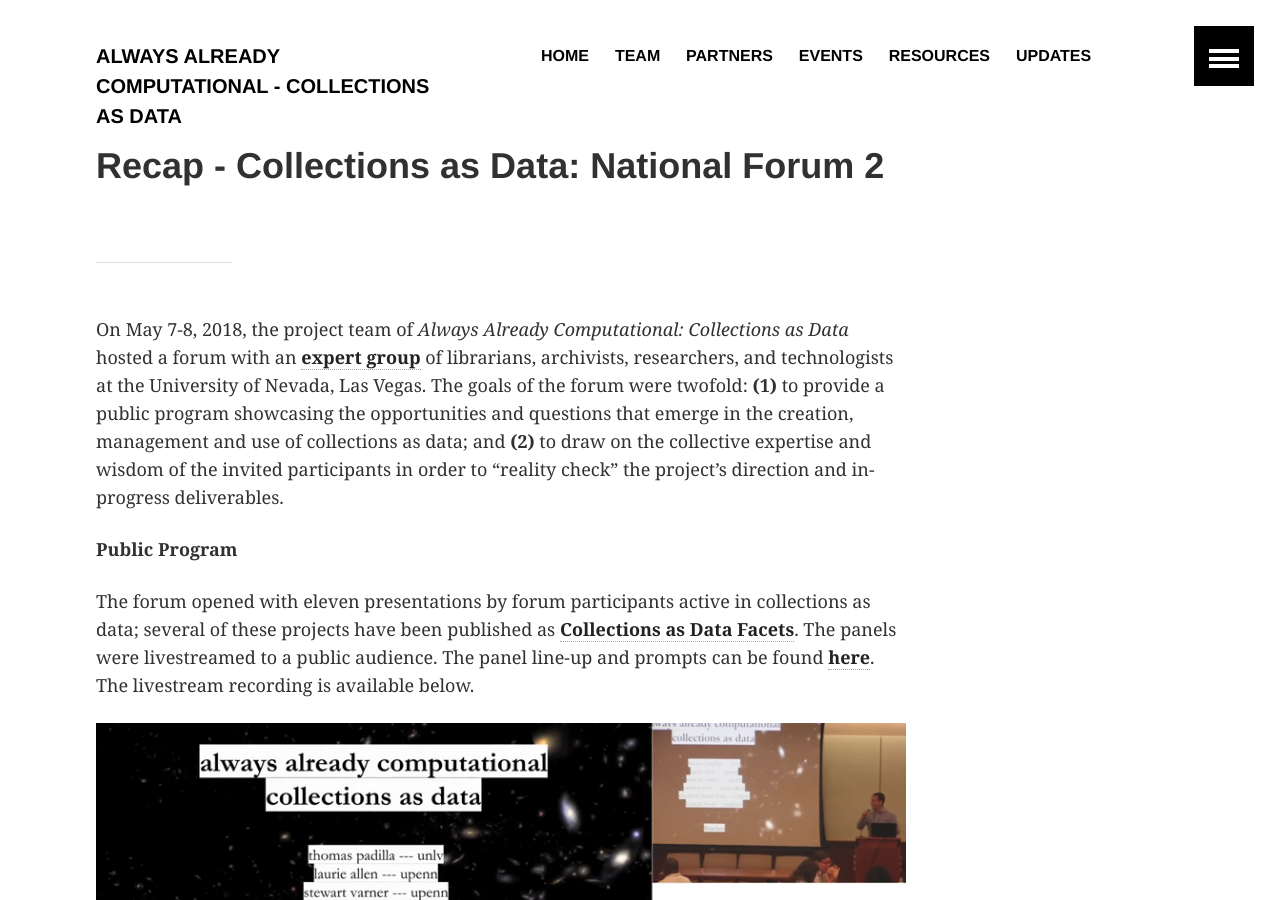
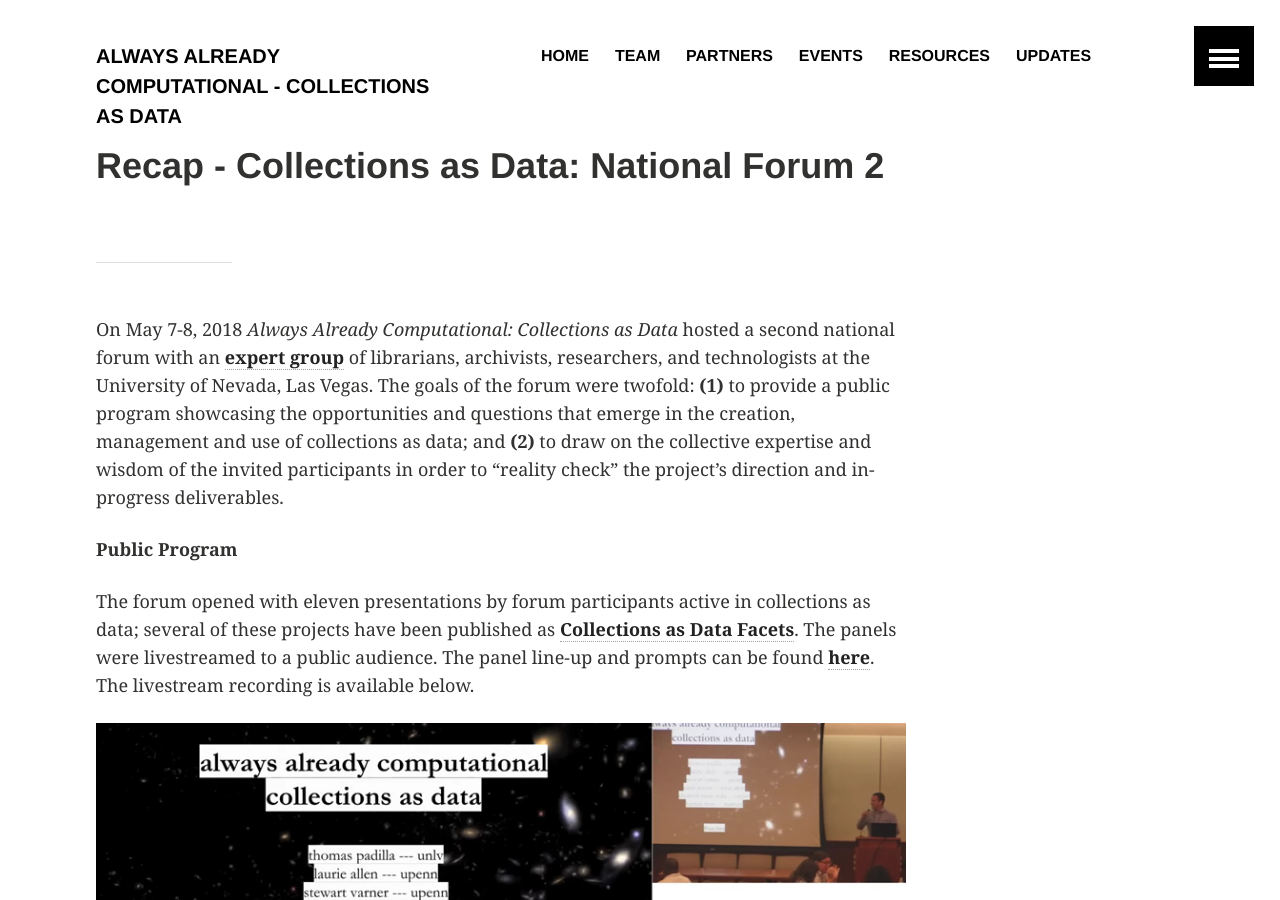
Before and after one commit to collectionsasdata/collectionsasdata.github.io, a Jekyll site: the page built from _posts/2018-05-18-forumrecap.markdown, in a window 1280 px wide and 900 px high. Built offline with Jekyll 4.4.1, drawn with Linux system fonts in a browser that asks for light colours.

Commit message:
Update 2018-05-18-forumrecap.markdown

```diff
--- a/_posts/2018-05-18-forumrecap.markdown
+++ b/_posts/2018-05-18-forumrecap.markdown
@@ -6,7 +6,7 @@ teaser: "Recap - Collections as Data: National Forum 2"
 ---
 ---
 
-On May 7-8, 2018, the project team of *Always Already Computational: Collections as Data* hosted a forum with an [**expert group**](https://collectionsasdata.github.io/partners/) of librarians, archivists, researchers, and technologists at the University of Nevada, Las Vegas. The goals of the forum were twofold: **(1)** to provide a public program showcasing the opportunities and questions that emerge in the creation, management and use of collections as data; and **(2)** to draw on the collective expertise and wisdom of the invited participants in order to “reality check” the project’s direction and in-progress deliverables.
+On May 7-8, 2018 *Always Already Computational: Collections as Data* hosted a second national forum with an [**expert group**](https://collectionsasdata.github.io/partners/) of librarians, archivists, researchers, and technologists at the University of Nevada, Las Vegas. The goals of the forum were twofold: **(1)** to provide a public program showcasing the opportunities and questions that emerge in the creation, management and use of collections as data; and **(2)** to draw on the collective expertise and wisdom of the invited participants in order to “reality check” the project’s direction and in-progress deliverables.
 
 **Public Program**
 
```
